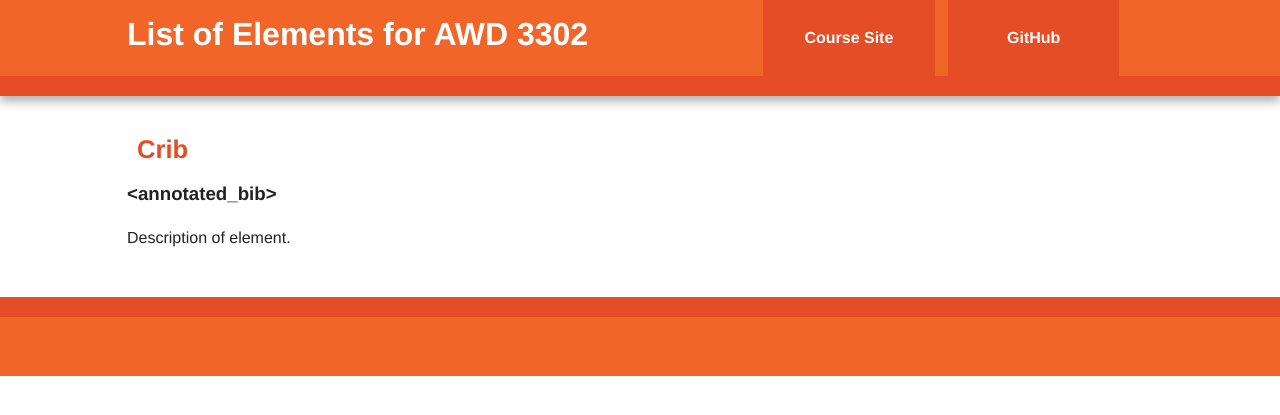
After one commit to smithkevin1/projects, a PHP site: page /crib_sheet.php in a window 1280 px wide. The commit adds this page. Shown: the top 415 px of the page. Run offline with PHP 8.4, Linux system fonts and the light colour scheme; some libraries are stand-ins or nearby versions.

Commit message:
Update normal_format.xsl for annotated bib; update CSS accordingly; add crib sheet doc to work up.

```diff
--- /dev/null
+++ b/crib_sheet.php
@@ -0,0 +1,62 @@
+<!doctype html>
+<!--[if lt IE 7]>      <html class="no-js lt-ie9 lt-ie8 lt-ie7" lang=""> <![endif]-->
+<!--[if IE 7]>         <html class="no-js lt-ie9 lt-ie8" lang=""> <![endif]-->
+<!--[if IE 8]>         <html class="no-js lt-ie9" lang=""> <![endif]-->
+<!--[if gt IE 8]><!--> <html class="no-js" lang=""> <!--<![endif]-->
+    <head>
+        <meta charset="utf-8">
+        <meta http-equiv="X-UA-Compatible" content="IE=edge,chrome=1">
+        <title></title>
+        <meta name="description" content="">
+        <meta name="viewport" content="width=device-width, initial-scale=1">
+        <link rel="apple-touch-icon" href="apple-touch-icon.png">
+
+        <link rel="stylesheet" href="css/normalize.min.css">
+        <link rel="stylesheet" href="css/main.css">
+
+        <script src="js/vendor/modernizr-2.8.3-respond-1.4.2.min.js"></script>
+    </head>
+    <body>
+        <!--[if lt IE 8]>
+            <p class="browserupgrade">You are using an <strong>outdated</strong> browser. Please <a href="http://browsehappy.com/">upgrade your browser</a> to improve your experience.</p>
+        <![endif]-->
+        <div class="header-container">
+            <header class="wrapper clearfix">
+                <h1 class="title">List of Elements for AWD 3302</h1>
+                <nav>
+                    <ul>
+                        <li><a href="http://su16awd.kevingeraldsmith.com">Course Site</a></li>
+                        <li><a href="https://github.com/smithkevin1/AWD">GitHub</a></li>
+                    </ul>
+                </nav>
+            </header>
+        </div>
+        <div class="main-container">
+            <div class="main wrapper clearfix">
+              <article>
+
+                    <header>
+                      <h2>Crib</h2>
+                    </header>
+                    <section>
+                      <h3>&lt;annotated_bib&gt;</h3>
+                      <p>
+                        Description of element.
+                      </p>
+                </section>
+              </article>
+            </div> <!-- #main -->
+        </div> <!-- #main-container -->
+
+        <div class="footer-container">
+            <footer class="wrapper">
+                <h3></h3>
+            </footer>
+        </div>
+
+        <script src="//ajax.googleapis.com/ajax/libs/jquery/1.11.2/jquery.js"></script>
+        <script>window.jQuery || document.write('<script src="js/vendor/jquery-1.11.2.js"><\/script>')</script>
+
+        <script src="js/main.js"></script>
+    </body>
+</html>
--- a/css/main.css
+++ b/css/main.css
@@ -154,6 +154,9 @@ nav a:hover {
    Author's custom styles
    ========================================================================== */
 
+#text {
+  margin-bottom: 2em;
+}
 
 div.xsl_v2
 {
@@ -165,6 +168,10 @@ div.xsl_v2
   background-color: #eeeeee;
   display: block;
 
+}
+
+span.italics {
+  font-style: italic;
 }
 
 div.xsl_v1
--- a/list_students.php
+++ b/list_students.php
@@ -1,7 +1,7 @@
 <?php
 if(isset($proj)) {
   echo
-  '<li><a href=\'p' .$proj. '.php?id=test_doc&proj=' .$proj. '\'>Template file</a></li>
+  '<li><a href=\'p' .$proj. '.php?id=test_doc&proj=' .$proj. '\'>Example file</a></li>
   <li><a href=\'p' .$proj. '.php?id=b11&proj=' .$proj. '\'>Seth Bakes</a></li>
   <li><a href=\'p' .$proj. '.php?id=b29&proj=' .$proj. '\'>Joseph Beaudreault</a></li>
   <li><a href=\'p' .$proj. '.php?id=c12&proj=' .$proj. '\'>Brent Christy</a></li>
@@ -25,7 +25,7 @@ if(isset($proj)) {
 elseif(isset($_GET['proj'])) {
   $proj = $_GET['proj'];
   echo
-  '<li><a href=\'p' .$proj. '.php?id=test_doc&proj=' .$proj. '\'>Template file</a></li>
+  '<li><a href=\'p' .$proj. '.php?id=test_doc&proj=' .$proj. '\'>Example file</a></li>
   <li><a href=\'p' .$proj. '.php?id=b11&proj=' .$proj. '\'>Seth Bakes</a></li>
   <li><a href=\'p' .$proj. '.php?id=b29&proj=' .$proj. '\'>Joseph Beaudreault</a></li>
   <li><a href=\'p' .$proj. '.php?id=c12&proj=' .$proj. '\'>Brent Christy</a></li>
```
Also changed, not shown: 1 other file.
